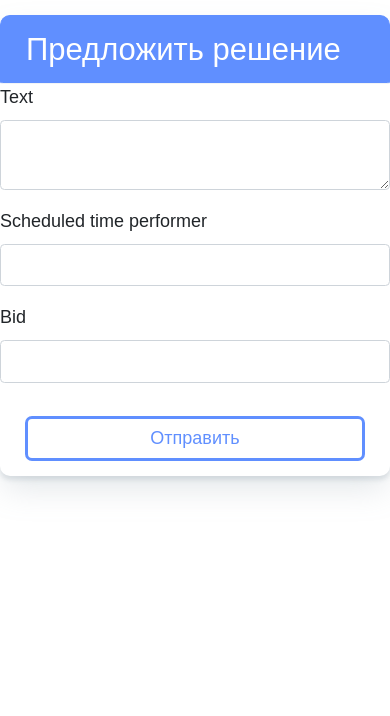
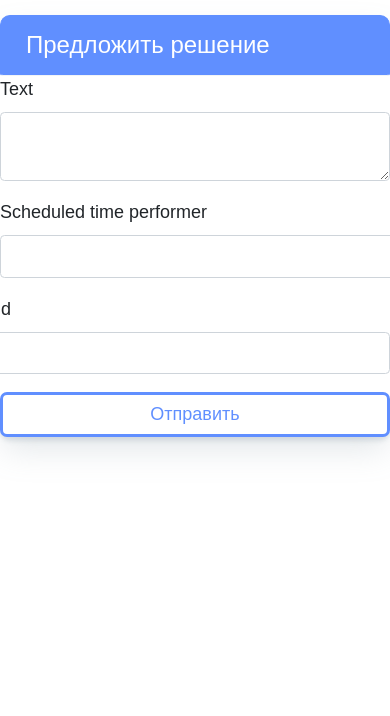
Before and after one commit to damirqa/hte, a Yii app: template views/offer/create.php in a window 390 px wide; the page is wider, and only the part inside the window is pictured. Shown: the top 716 px of that part. Run offline with PHP 8.4 and a stand-in for Yii, Linux system fonts and the light colour scheme; the template is opened without the code that fills it, so the values that code supplies are empty; form fields are guessed from the names that the template uses; some libraries are stand-ins or nearby versions; some web fonts are replaced.

Commit message:
update offer

```diff
--- a/models/Offer.php
+++ b/models/Offer.php
@@ -53,9 +53,9 @@
             'id' => 'ID',
             'project_id' => 'Id Project',
             'performer_id' => 'Performer ID',
-            'bid' => 'Цена',
+            'bid' => 'Цена, руб.',
             'date' => 'Date',
-            'scheduled_time_performer' => 'Дата выполнения',
+            'scheduled_time_performer' => 'Дата выполнения (примерная)',
             'text' => 'Сообщение',
             'status' => 'Статус'
         ];
--- a/views/offer/_form.php
+++ b/views/offer/_form.php
@@ -26,9 +26,14 @@
 
     <?= $form->field($model, 'text')->textarea() ?>
 
-    <?= $form->field($model, 'scheduled_time_performer')->textInput(['type'=>'date']) ?>
-
-    <?= $form->field($model, 'bid')->textInput() ?>
+    <div class="row">
+        <div class="col-md-6 date-performer">
+            <?= $form->field($model, 'scheduled_time_performer')->textInput(['type'=>'date']) ?>
+        </div>
+        <div class="col-md-6 bid-performer">
+            <?= $form->field($model, 'bid')->textInput() ?>
+        </div>
+    </div>
 
     <div class="offer-create-data form-group">
         <?= Html::submitButton('Отправить', ['class' => 'a-btn']) ?>
--- a/views/offer/create.php
+++ b/views/offer/create.php
@@ -15,7 +15,7 @@
     <div class="offer-create">
 
         <div class="offer-create-data offer-create-header">
-            <h1><?= Html::encode($this->title) ?></h1>
+            <h3><?= Html::encode($this->title) ?></h3>
         </div>
 
         <?= $this->render('_form', [
--- a/web/css/main.css
+++ b/web/css/main.css
@@ -531,6 +531,12 @@
 .offer-description, .offer-bid, .offer-date {
   margin-bottom: 10px; }
 
+.offer-form .date-performer {
+  padding-right: 0; }
+
+.offer-form .bid-performer {
+  padding-left: 0; }
+
 .buttons-control-offers-project {
   display: -webkit-box;
   display: -webkit-flex;
--- a/web/sass/main.sass
+++ b/web/sass/main.sass
@@ -77,6 +77,7 @@
 
 .hometeameng-header
   margin: 50px 0
+
   h1
     font-family: Whyte-Black, sans-serif
     font-size: 36px
@@ -286,6 +287,13 @@
 
 .offer-description, .offer-bid, .offer-date
   margin-bottom: 10px
+
+.offer-form
+  .date-performer
+    padding-right: 0
+
+  .bid-performer
+    padding-left: 0
 
 .buttons-control-offers-project
   display: flex
```
